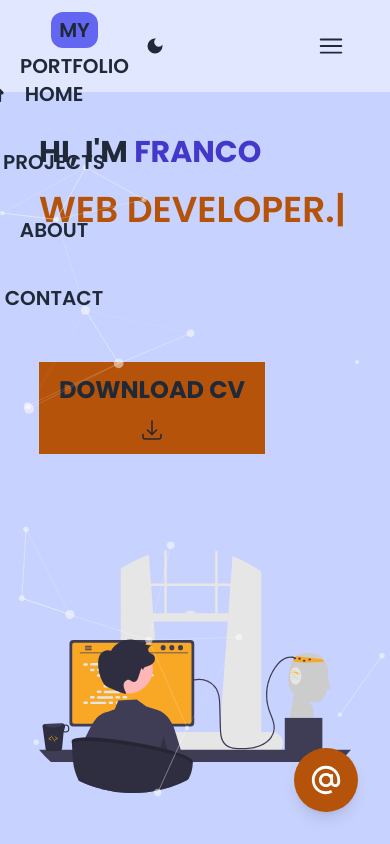
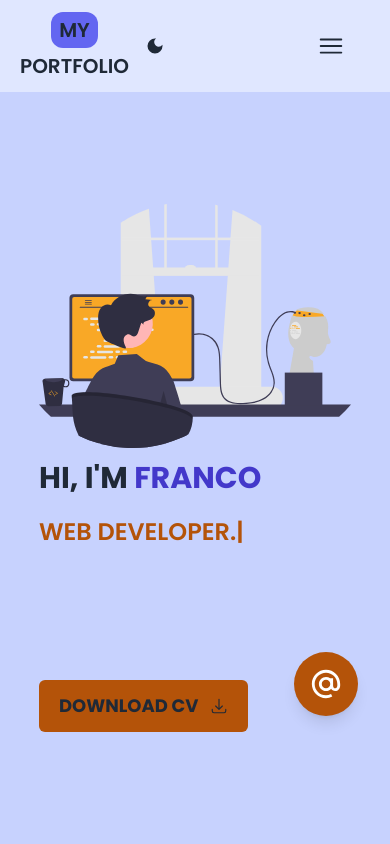
Before and after one commit to Piccolifranco/my-portfolio, a Next.js app: page / in a window 390 px wide. Shown: the top 844 px of the page. Built offline with nearby package versions, Linux system fonts and the light colour scheme.

Commit message:
fixing mobile

```diff
--- a/src/components/About.tsx
+++ b/src/components/About.tsx
@@ -19,7 +19,7 @@ export default function About() {
             <span className="text-indigo-700 dark:text-indigo-500">SKILLS</span>
           </span>
 
-          <div className="flex mt-28">
+          <div className=" mt-28 hidden lg:flex">
             <button className="bg-amber-700 dark:bg-amber-600 flex flex-col md:flex-row px-5 py-3 gap-3 items-center text-2xl font-bold">
               <p>DOWNLOAD CV</p>
             </button>
--- a/src/components/ExpandableFAB.tsx
+++ b/src/components/ExpandableFAB.tsx
@@ -37,7 +37,11 @@ const ExpandableFAB = () => {
   }, [isExpanded]);
 
   return (
-    <div ref={fabRef} className="fixed bottom-8 right-8">
+    <div
+      ref={fabRef}
+      id="FloatButton"
+      className="fixed lg:bottom-8 bottom-32  right-8"
+    >
       <div
         className={`flex flex-col pb-5 space-y-2 transition-all duration-500 items-center ${
           isExpanded ? "opacity-100" : "opacity-0 pointer-events-none"
--- a/src/components/Hero.tsx
+++ b/src/components/Hero.tsx
@@ -11,9 +11,9 @@ export default function Hero() {
     saveAs(URL, "Franco Piccoli CV");
   };
   return (
-    <div className="h[88vh]">
+    <div className="lg:h[88vh] flex items-center h-[calc(100vh-92px)]">
       <Particle />
-      <div className="w-4/5 h-[88vh] grid grid-cols-1 lg:grid-cols-2 mx-auto gap-3">
+      <div className="w-4/5 lg:h-[88vh]  lg:grid flex flex-col-reverse lg:grid-cols-2 mx-auto gap-3 ">
         <div className="flex flex-col place-self-center gap-5 w-full">
           <h1 className="text-3xl md:text-5xl font-bold">
             HI, I&apos;M{" "}
@@ -23,7 +23,7 @@ export default function Hero() {
           <div className="flex mt-28">
             <button
               onClick={onDownloadCV}
-              className="bg-amber-700 dark:bg-amber-600 flex flex-col md:flex-row px-5 py-3 gap-3 items-center text-2xl font-bold"
+              className="bg-amber-700 dark:bg-amber-600 flex lg:flex-col md:flex-row px-5 py-3 gap-3 items-center lg:text-2xl text-lg rounded-md  font-bold"
             >
               <p>DOWNLOAD CV</p>
               <HiArrowDownTray />
--- a/src/components/MobileNavbar.tsx
+++ b/src/components/MobileNavbar.tsx
@@ -19,7 +19,7 @@ const MobileNavbar = ({ nav, closeNav }: Props) => {
     <div
       className={`fixed ${navAnimation} bg-black transform transition-all duration-300 py-20 top-0 left-0 bottom-0 right-0 z-[10000]`}
     >
-      <div className="w-[100vh] h-[100vh] flex flex-col gap-10">
+      <div className="h-[100vh] flex flex-col gap-10">
         <NavbarItem title="home" address="/" Icon={AiFillHome} />
         <NavbarItem
           title="projects"
--- a/src/components/SkillsItem.tsx
+++ b/src/components/SkillsItem.tsx
@@ -7,11 +7,11 @@ interface Props {
 
 export default function SkillsItem({ title, year }: Props) {
   return (
-    <div className="mb-10 md:mb-16">
+    <div className="mb-5 md:mb-16 flex flex-col justify-center lg:justify-start items-center">
       <span className="px-3 py-1 font-bold text-xl text-amber-700 dark:text-amber-500 border-2 border-amber-700 dark:border-amber-500">
         {year}
       </span>
-      <h1 className="uppercase mt-8 font-semibold mb-1 text-xl sm:text-2xl md:text-3xl">
+      <h1 className="uppercase mt-8 font-semibold mb-1 text-xl sm:text-2xl md:text-3xl text-center">
         {title}
       </h1>
     </div>
--- a/src/components/TextEffect.tsx
+++ b/src/components/TextEffect.tsx
@@ -15,7 +15,7 @@ const TextEffect = () => {
       ]}
       wrapper="span"
       speed={50}
-      className="text-4xl font-semibold text-amber-700 dark:text-amber-500"
+      className="lg:text-4xl text-2xl font-semibold text-amber-700 dark:text-amber-500"
       repeat={Infinity}
     />
   );
```
